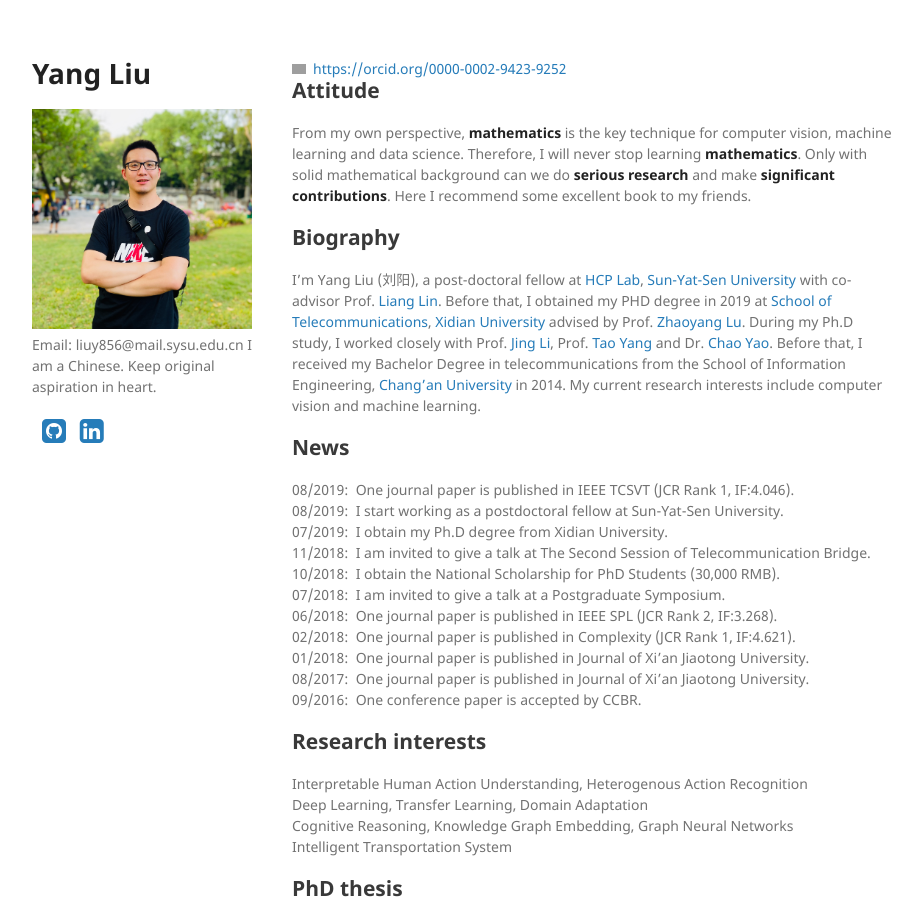
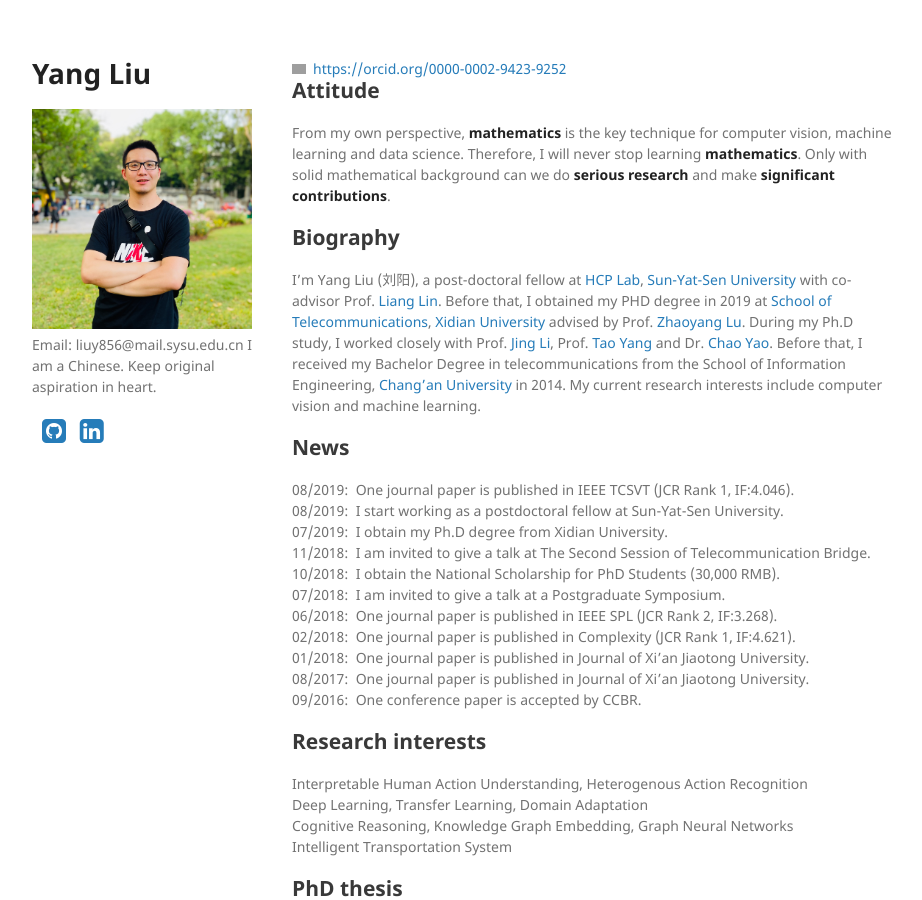
Before and after one commit to YangLiu9208/home, a Jekyll site: the page built from index.md, in a window 1280 px wide and 900 px high. Shown: the whole window, without its empty margins (178-1100 px from the left). Built offline with Jekyll 4.4.1, drawn with Linux system fonts in a browser that asks for light colours; a style sheet for code colours, icons or effects is not loaded; grey boxes are pictures that could not be loaded.

Commit message:
Update index.md

```diff
--- a/index.md
+++ b/index.md
@@ -4,7 +4,7 @@ layout: default
 <div itemscope itemtype="https://schema.org/Person"><a itemprop="sameAs" content="https://orcid.org/0000-0002-9423-9252" href="https://orcid.org/0000-0002-9423-9252" target="orcid.widget" rel="noopener noreferrer" style="vertical-align:top;"><img src="https://orcid.org/sites/default/files/images/orcid_16x16.png" style="width:1em;margin-right:.5em;" alt="ORCID iD icon">https://orcid.org/0000-0002-9423-9252</a></div>
 
 ## Attitude
-From my own perspective, **mathematics** is the key technique for computer vision, machine learning and data science. Therefore, I will never stop learning **mathematics**. Only with solid mathematical background can we do **serious research** and make **significant contributions**. Here I recommend some excellent book to my friends.
+From my own perspective, **mathematics** is the key technique for computer vision, machine learning and data science. Therefore, I will never stop learning **mathematics**. Only with solid mathematical background can we do **serious research** and make **significant contributions**.
 
 ## Biography
 I'm Yang Liu (刘阳), a post-doctoral fellow at [HCP Lab](http://www.sysu-hcp.net/home/), [Sun-Yat-Sen University](http://www.sysu.edu.cn/) with co-advisor Prof. [Liang Lin](http://www.linliang.net/). Before that, I obtained my PHD degree in 2019 at [School of Telecommunications](http://ste.xidian.edu.cn/), [Xidian University](https://www.xidian.edu.cn/) advised by Prof. [Zhaoyang Lu](http://web.xidian.edu.cn/zhylu/). During my Ph.D study, I worked closely with Prof. [Jing Li](https://web.xidian.edu.cn/jingli/), Prof. [Tao Yang](http://teacher.nwpu.edu.cn/taoyang.html) and Dr. [Chao Yao](https://scholar.google.com/citations?user=n6w02qoAAAAJ&hl=en). Before that, I received my Bachelor Degree in telecommunications from the School of Information Engineering, [Chang’an University](http://www.chd.edu.cn/) in 2014. My current research interests include computer vision and machine learning.
```
